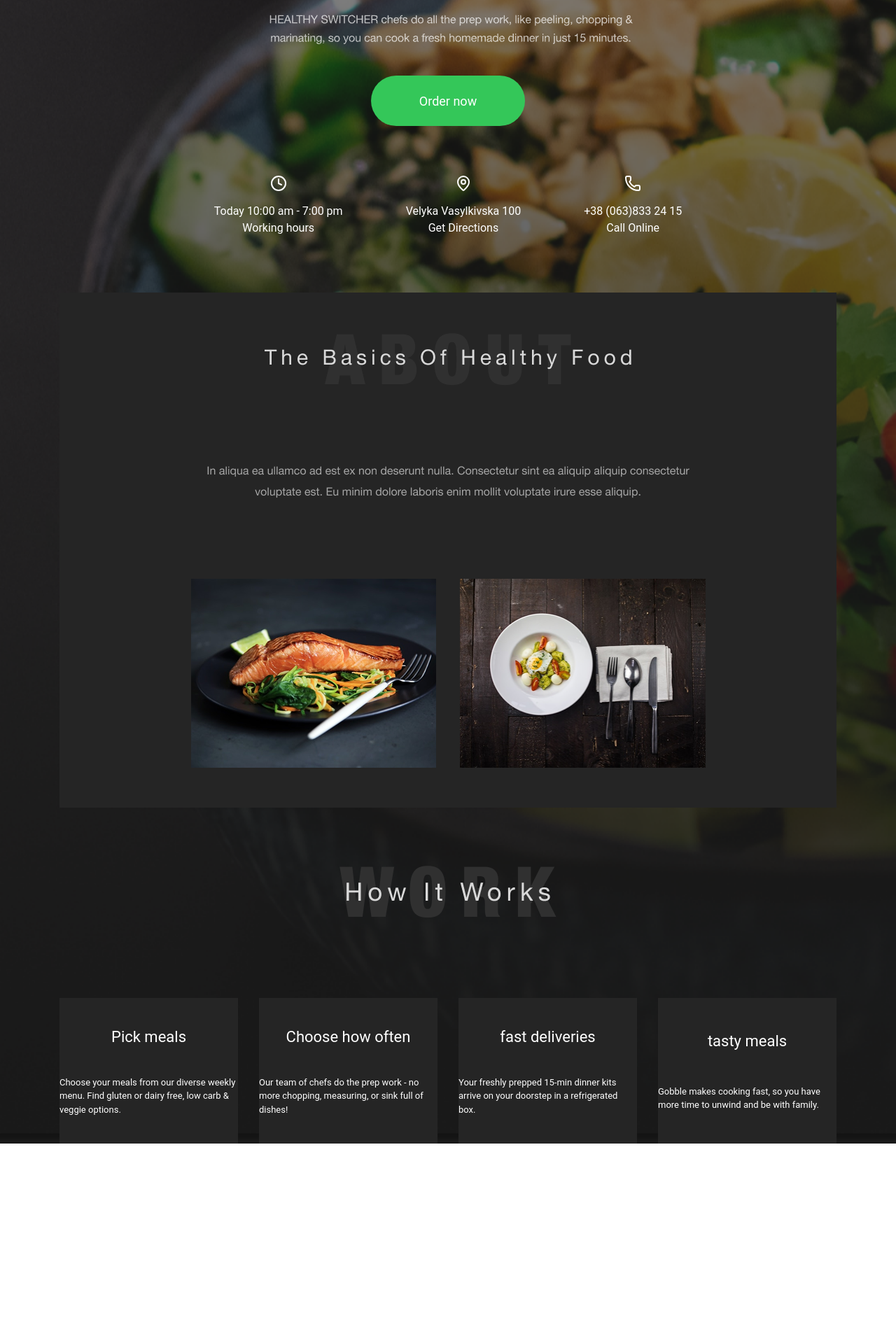
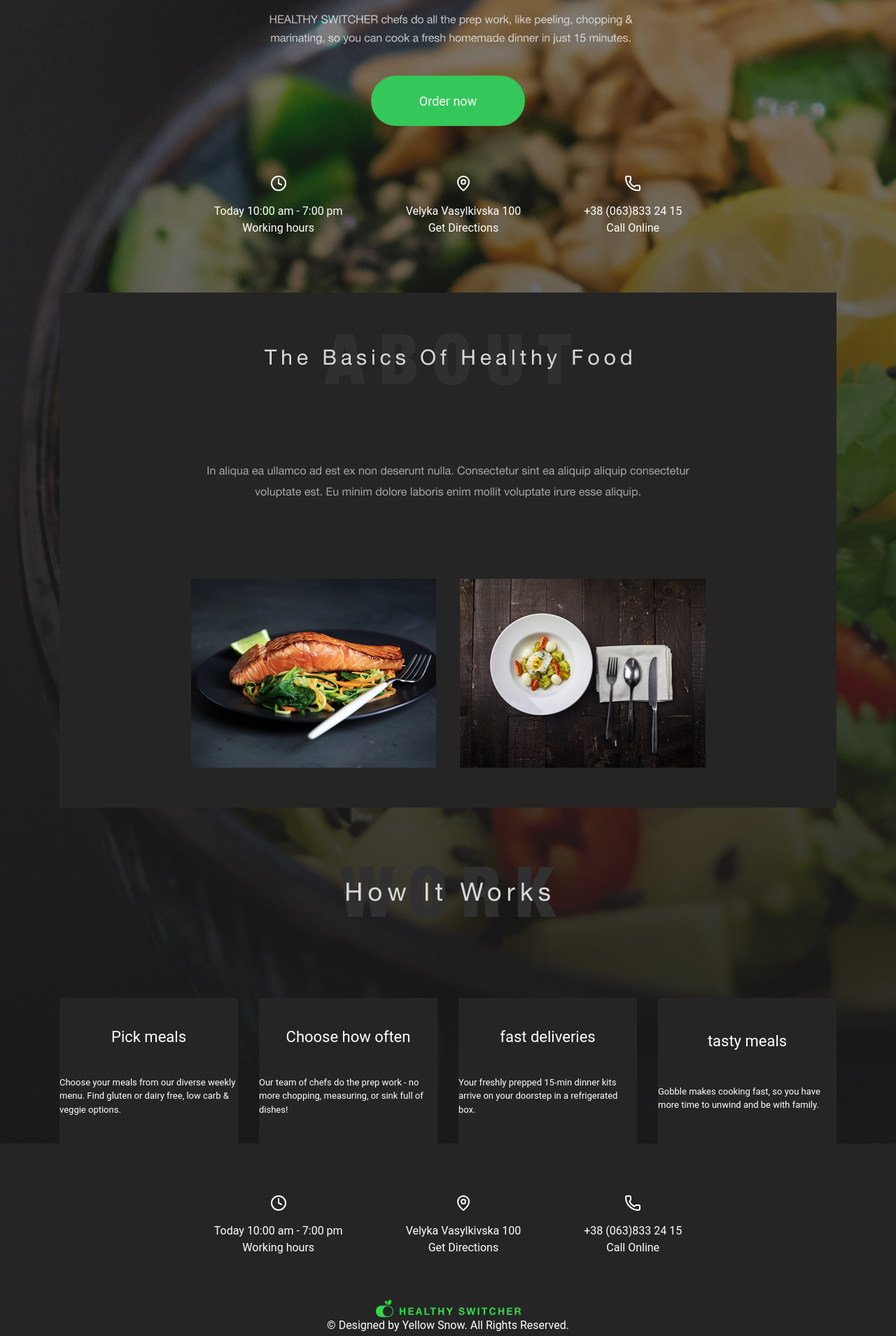
Before and after one commit to OsmanovAnar/Healty-food, a React (Vite) app: page / in a window 1280 px wide. Shown: the part 333-2242 px from the top of the page at 70% size. Before the commit the page ends 1967 px from the top, so only its background shows below. Built offline with nearby package versions, Linux system fonts and the light colour scheme.

Commit message:
Добавил футер) но нужно доработать

```diff
--- a/src/App.tsx
+++ b/src/App.tsx
@@ -1,3 +1,4 @@
+import Footer from './footer/footer'
 import Header from './header/header'
 import Main from './main/sections/main'
 
@@ -6,6 +7,7 @@ const App = () => {
     <div className="bg-[#1A1A1A] bg-[url(/placeholder.png)] bg-cover bg-center">
       <Header />
       <Main />
+      <Footer />
     </div>
   )
 }
--- /dev/null
+++ b/src/footer/footer.tsx
@@ -0,0 +1,34 @@
+import { Clock, MapPin, Phone } from 'lucide-react'
+
+const Footer = () => {
+  return (
+    <footer className="flex h-[275px] w-full flex-col items-center justify-center gap-[62px] bg-[#252525]">
+      <div>
+        <div className="mt-[70px] flex items-center justify-center gap-[90px] text-white">
+          <div className="flex flex-col items-center">
+            <Clock className="mb-[16px]" />
+            <div>Today 10:00 am - 7:00 pm</div>
+            <div>Working hours</div>
+          </div>
+          <div className="flex flex-col items-center">
+            <MapPin className="mb-[16px]" />
+            <div>Velyka Vasylkivska 100</div>
+            <div>Get Directions</div>
+          </div>
+          <div className="flex flex-col items-center">
+            <Phone className="mb-[16px]" />
+            <div>+38 (063)833 24 15</div>
+            <div>Call Online</div>
+          </div>
+        </div>
+      </div>
+
+      <div className="flex flex-col items-center justify-center">
+        <img className="h-[25px] w-[207px]" src="/Logo.png" alt="" />
+        <p>© Designed by Yellow Snow. All Rights Reserved. </p>
+      </div>
+    </footer>
+  )
+}
+
+export default Footer
--- a/src/main/sections/main.tsx
+++ b/src/main/sections/main.tsx
@@ -4,12 +4,10 @@ import Section3 from './section-3'
 
 const Main = () => {
   return (
-    <main className="flex flex-col justify-center items-center">
+    <main className="flex flex-col items-center justify-center">
       <Section1 />
       <Section2 />
       <Section3 />
-
-
     </main>
   )
 }
--- a/src/main/sections/section-1.tsx
+++ b/src/main/sections/section-1.tsx
@@ -1,44 +1,17 @@
-import { Clock, MapPin, Phone } from 'lucide-react'
+import TimeAdresPhone from '../../time-adres-phone'
 
 const Section1 = () => {
   return (
     <section className="my-[80px] flex h-full w-full flex-col items-center">
-      {/* <p className="text-[72px] text-center ">Your Favourite Food Felivered Fot & Fresh</p> */}
-
       <img src="/Cooking with fine Wi.png" alt="" />
 
-      {/* <p className="text-[16px] w-[1100px] h-[163px] text-center">
-        HEALTHY SWITCHER chefs do all the prep work, like peeling, chopping &
-        marinating, so you can cook a fresh homemade dinner in just 15 minutes.
-      </p> */}
-
-      <img
-        className="mt-[16px]"
-        src="/Whether you barbecue.png"
-        alt=""
-      />
+      <img className="mt-[16px]" src="/Whether you barbecue.png" alt="" />
 
       <button className="mt-[40px] h-[72px] w-[220px] rounded-[43px] bg-[#34C759] text-[18px]">
         Order now
       </button>
 
-      <div className="mt-[70px] flex items-center justify-center gap-[90px] text-white">
-        <div className="flex flex-col items-center">
-          <Clock className="mb-[16px]" />
-          <div>Today 10:00 am - 7:00 pm</div>
-          <div>Working hours</div>
-        </div>
-        <div className="flex flex-col items-center">
-          <MapPin className="mb-[16px]" />
-          <div>Velyka Vasylkivska 100</div>
-          <div>Get Directions</div>
-        </div>
-        <div className="flex flex-col items-center">
-          <Phone className="mb-[16px]" />
-          <div>+38 (063)833 24 15</div>
-          <div>Call Online</div>
-        </div>
-      </div>
+      <TimeAdresPhone />
     </section>
   )
 }
--- /dev/null
+++ b/src/time-adres-phone.tsx
@@ -0,0 +1,27 @@
+import { Clock, MapPin, Phone } from 'lucide-react'
+
+const TimeAdresPhone = () => {
+  return (
+    <div>
+      <div className="mt-[70px] flex items-center justify-center gap-[90px] text-white">
+        <div className="flex flex-col items-center">
+          <Clock className="mb-[16px]" />
+          <div>Today 10:00 am - 7:00 pm</div>
+          <div>Working hours</div>
+        </div>
+        <div className="flex flex-col items-center">
+          <MapPin className="mb-[16px]" />
+          <div>Velyka Vasylkivska 100</div>
+          <div>Get Directions</div>
+        </div>
+        <div className="flex flex-col items-center">
+          <Phone className="mb-[16px]" />
+          <div>+38 (063)833 24 15</div>
+          <div>Call Online</div>
+        </div>
+      </div>
+    </div>
+  )
+}
+
+export default TimeAdresPhone
```
